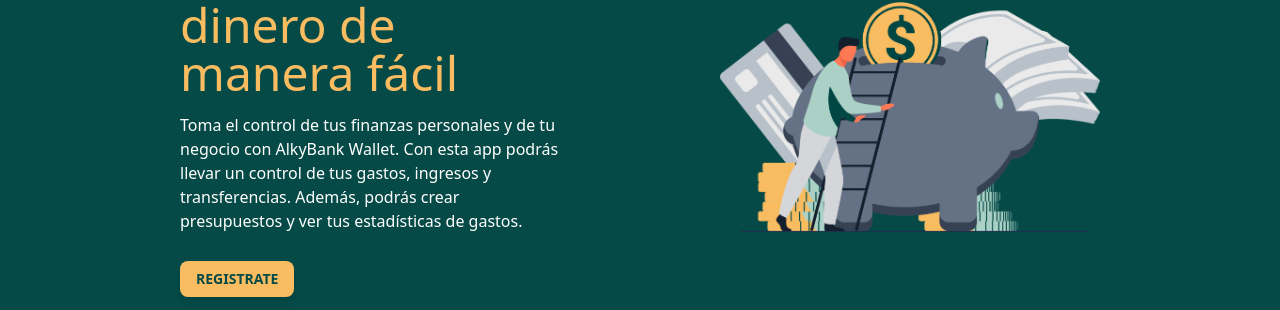
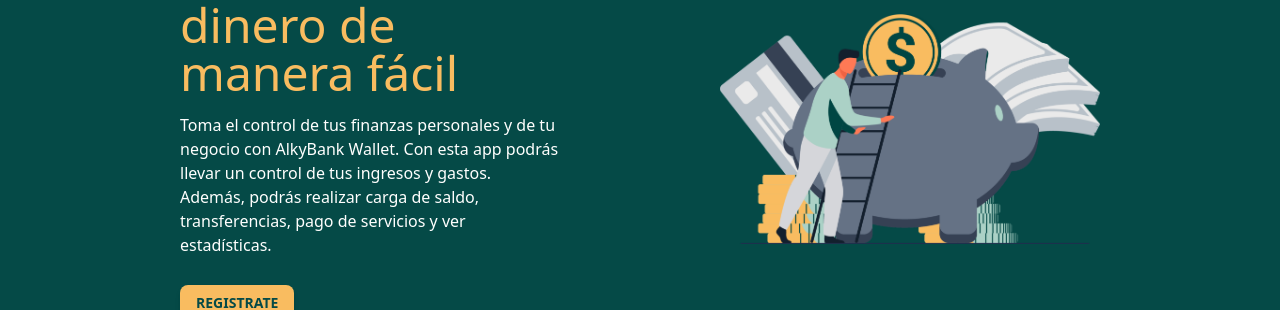
Before and after one commit to siprem10/grupo-03-undefined-FRONTEND, a React (Vite) app: page / in a window 1280 px wide. Shown: the part 339-649 px from the top of the page. Built offline with nearby package versions, Linux system fonts and the light colour scheme; no server answers.

Commit message:
refactor(landingPageDescription)

```diff
--- a/src/Components/Landing/Landing.jsx
+++ b/src/Components/Landing/Landing.jsx
@@ -29,8 +29,8 @@
           </h1>
           <p className="">
             Toma el control de tus finanzas personales y de tu negocio con AlkyBank Wallet. Con esta
-            app podrás llevar un control de tus gastos, ingresos y transferencias. Además, podrás
-            crear presupuestos y ver tus estadísticas de gastos.
+            app podrás llevar un control de tus ingresos y gastos. Además, podrás
+            realizar carga de saldo, transferencias, pago de servicios y ver estadísticas.
           </p>
           <BaseButton
             text={status === 'success' ? 'Ir a mi cuenta' : 'Registrate'}
```
